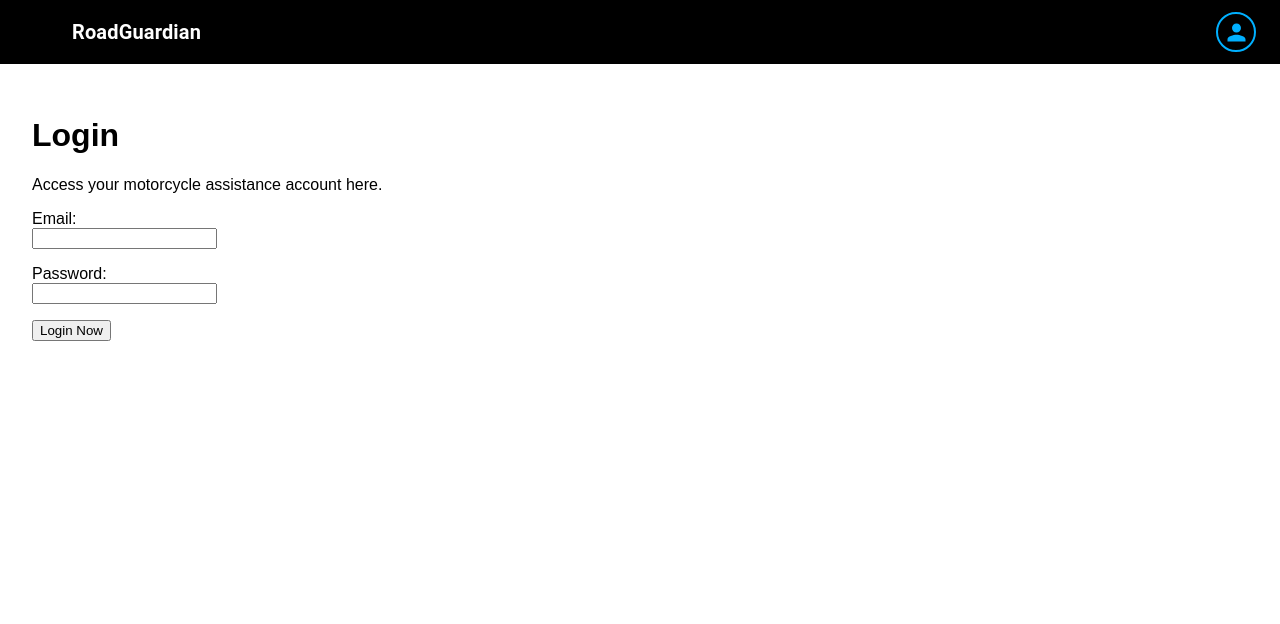
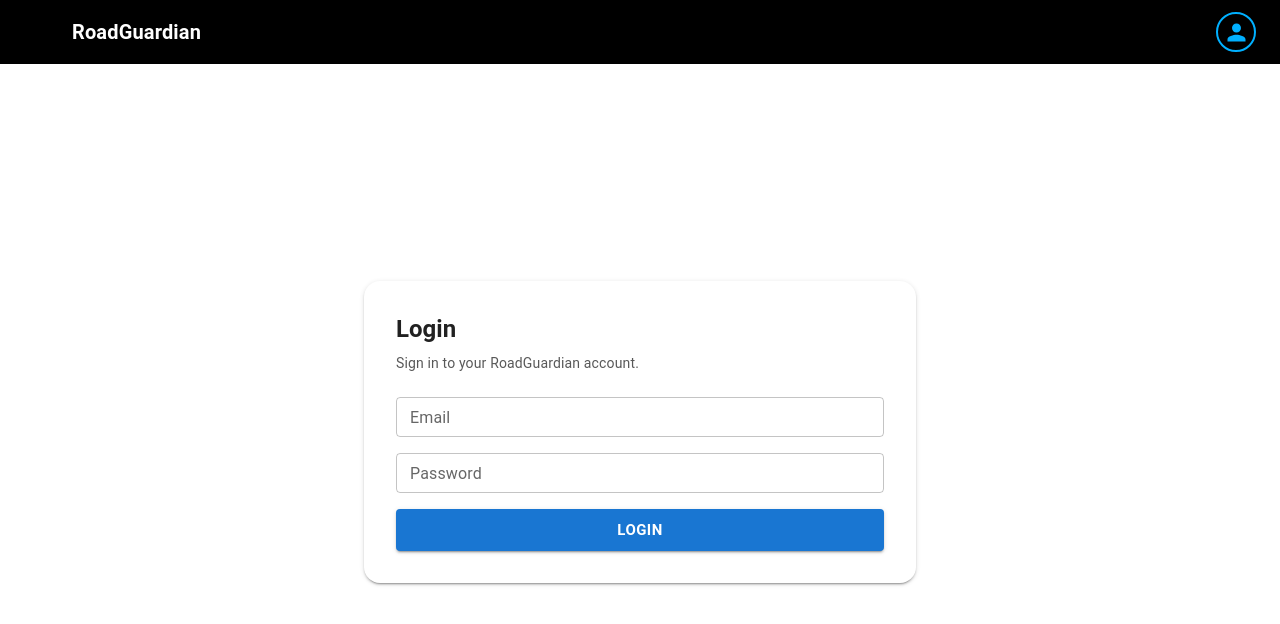
Before and after one commit to MatasZos/RoadGuardian, a Next.js app: page /login in a window 1280 px wide. Shown: the top 624 px of the page. Built offline with nearby package versions, Linux system fonts and the light colour scheme; some icons are missing.

Commit message:
Refactor login page with Material-UI components

```diff
--- a/src/app/login/page.js
+++ b/src/app/login/page.js
@@ -1,22 +1,65 @@
 "use client";
+
+import Container from "@mui/material/Container";
+import Box from "@mui/material/Box";
+import Paper from "@mui/material/Paper";
+import Typography from "@mui/material/Typography";
+import TextField from "@mui/material/TextField";
+import Button from "@mui/material/Button";
+import Stack from "@mui/material/Stack";
+
 export default function LoginPage() {
   return (
-    <main style={{ padding: "2rem", fontFamily: "sans-serif" }}>
-      <h1>Login</h1>
-      <p>Access your motorcycle assistance account here.</p>
-      <form>
-        <div>
-          <label htmlFor="email">Email:</label><br />
-          <input type="email" id="email" name="email" required />
-        </div>
-        <div style={{ marginTop: "1rem" }}>
-          <label htmlFor="password">Password:</label><br />
-          <input type="password" id="password" name="password" required />
-        </div>
-        <button type="submit" style={{ marginTop: "1rem" }}>
-          Login Now
-        </button>
-      </form>
-    </main>
+    <Container maxWidth="sm">
+      <Box
+        sx={{
+          minHeight: "calc(100vh - 64px)",
+          display: "flex",
+          alignItems: "center",
+          justifyContent: "center",
+        }}
+      >
+        <Paper
+          elevation={2}
+          sx={{
+            p: 4,
+            borderRadius: 4,
+            width: "100%",
+          }}
+        >
+          <Typography variant="h5" sx={{ fontWeight: 700, mb: 1 }}>
+            Login
+          </Typography>
+
+          <Typography variant="body2" sx={{ opacity: 0.75, mb: 3 }}>
+            Sign in to your RoadGuardian account.
+          </Typography>
+
+          <Stack spacing={2}>
+            <TextField
+              label="Email"
+              type="email"
+              fullWidth
+              size="small"
+            />
+
+            <TextField
+              label="Password"
+              type="password"
+              fullWidth
+              size="small"
+            />
+
+            <Button
+              variant="contained"
+              size="large"
+              sx={{ fontWeight: 700, mt: 1 }}
+            >
+              Login
+            </Button>
+          </Stack>
+        </Paper>
+      </Box>
+    </Container>
   );
 }
```
